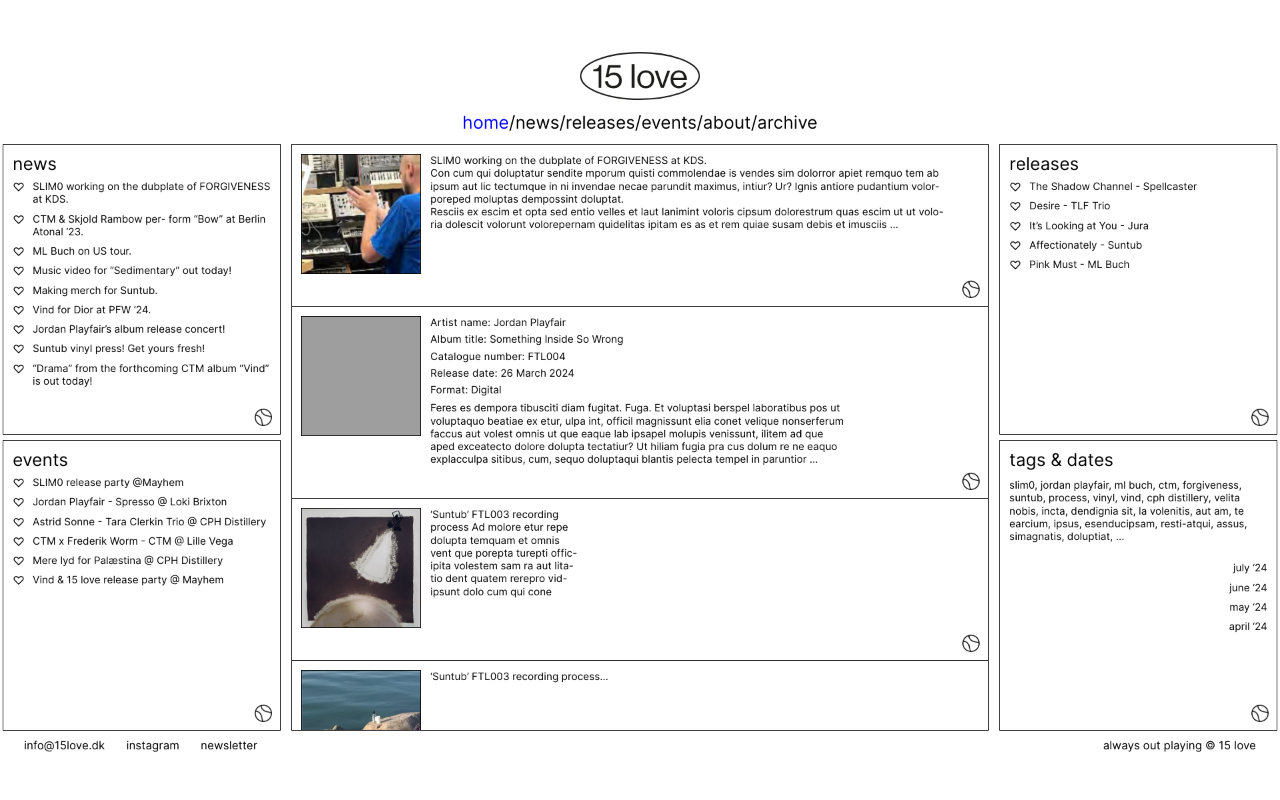
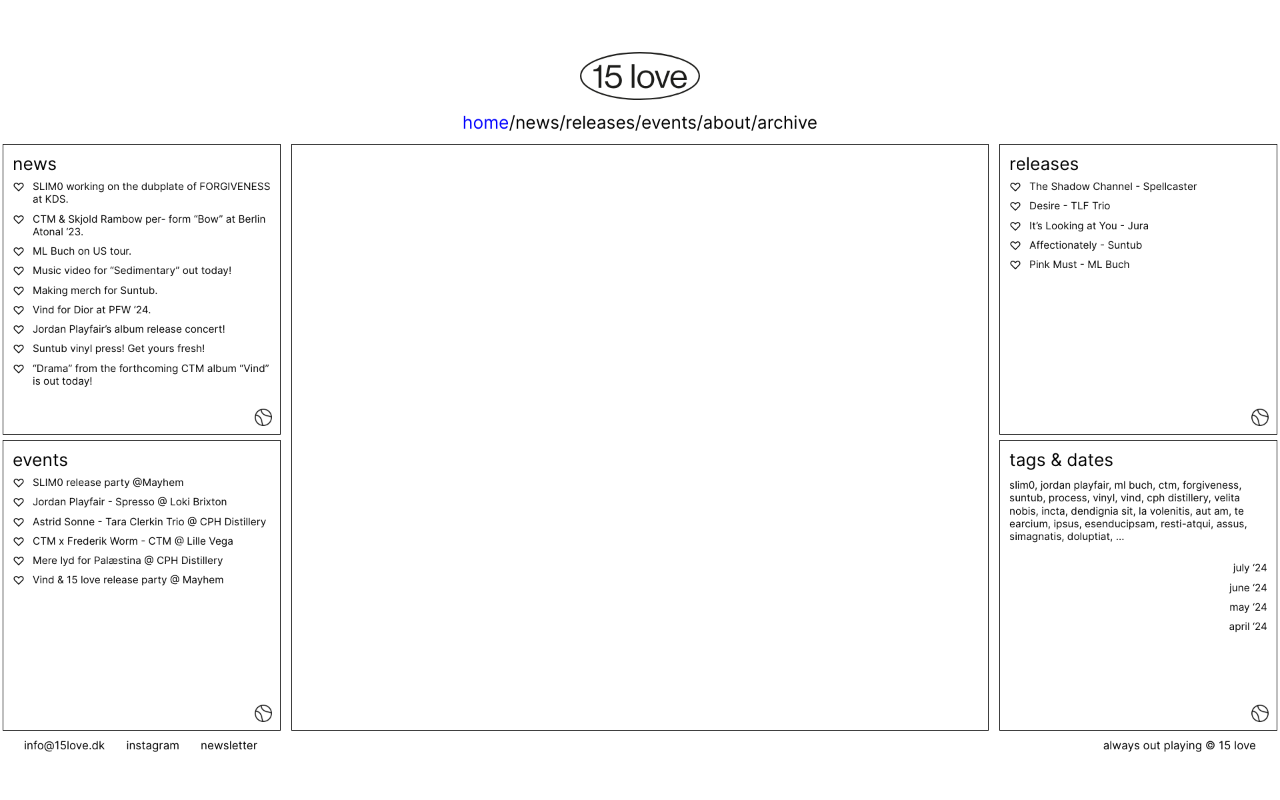
Before and after one commit to dahemar/15-love, an Astro site: page /home in a window 1280 px wide. Built offline with nearby package versions, Linux system fonts and the light colour scheme; Astro itself is replaced by a stand-in of ours; grey boxes are pictures that could not be loaded; a web font is replaced by a local one.

Commit message:
Remove hardcoded fallback posts — feed shows only Strapi event posts

```diff
--- a/src/components/PostFeed.astro
+++ b/src/components/PostFeed.astro
@@ -85,80 +85,8 @@
     body: bodyText,
   };
 }
-
-// ── Static fallback posts ───────────────────────────────────────────────────
-
-const HARDCODED: RenderPost[] = [
-  {
-    id: "p1",
-    kind: "image-left",
-    imageSrc: "/assets/image-mockup1.png",
-    imageAlt: "Photo",
-    body: `SLIM0 working on the dubplate of FORGIVENESS at KDS.
-Con cum qui doluptatur sendite mporum quisti commolendae is vendes sim dolorror apiet remquo tem ab
-ipsum aut lic tectumque in ni invendae necae parundit maximus, intiur? Ur? Ignis antiore pudantium volor-
-poreped moluptas dempossint doluptat.
-Resciis ex escim et opta sed entio velles et laut lanimint voloris cipsum dolorestrum quas escim ut ut volo-
-ria dolescit volorunt volorepernam quidelitas ipitam es as et rem quiae susam debis et imusciis ...`,
-  },
-  {
-    id: "p2",
-    kind: "image-left",
-    imageSrc: "/assets/FTL005_artwork_casette_export.jpg",
-    imageAlt: "Album cover",
-    credits: [
-      { label: "Artist name:", value: "Jordan Playfair" },
-      { label: "Album title:", value: "Something Inside So Wrong" },
-      { label: "Catalogue number:", value: "FTL004" },
-      { label: "Release date:", value: "26 March 2024" },
-      { label: "Format:", value: "Digital" },
-    ],
-    body: `Feres es dempora tibusciti diam fugitat. Fuga. Et voluptasi berspel laboratibus pos ut
-voluptaquo beatiae ex etur, ulpa int, officil magnissunt elia conet velique nonserferum
-faccus aut volest omnis ut que eaque lab ipsapel molupis venissunt, ilitem ad que
-aped exceatecto dolore dolupta tectatiur? Ut hiliam fugia pra cus dolum re ne eaquo
-explacculpa sitibus, cum, sequo doluptaqui blantis pelecta tempel in paruntior ...`,
-  },
-  {
-    id: "p3",
-    kind: "image-left",
-    imageSrc: "/assets/IMG_0271.JPG",
-    imageAlt: "Photo",
-    body: `‘Suntub’ FTL003 recording
-process Ad molore etur repe
-dolupta temquam et omnis
-vent que porepta turepti offic-
-ipita volestem sam ra aut lita-
-tio dent quatem rerepro vid-
-ipsunt dolo cum qui cone`,
-  },
-  {
-    id: "p4",
-    kind: "gallery",
-    body: "‘Suntub’ FTL003 recording process…",
-    images: [
-      { src: "/assets/FTL003 process 4.png", alt: "Process image 4" },
-      { src: "/assets/FTL003 process 5.png", alt: "Process image 5" },
-      { src: "/assets/FTL003 process 7.png", alt: "Process image 7" },
-    ],
-  },
-  {
-    id: "p5",
-    kind: "text",
-    body: "Resciis ex escim et opta sed entio velles et laut lanimint voloris…",
-  },
-];
-
-// Prefer Strapi event posts with images; fall back to any event posts; then hardcoded.
-const eventPostsWithMedia = eventPosts.filter((p) =>
-  p.eventBlocks.some((b) => b.__component === "events.media" && b.image !== null),
-);
-const postsToRender: RenderPost[] =
-  eventPostsWithMedia.length > 0
-    ? eventPostsWithMedia.map(eventPostToCard)
-    : eventPosts.length > 0
-      ? eventPosts.map(eventPostToCard)
-      : HARDCODED;
+// Render all event posts directly from Strapi.
+const postsToRender: RenderPost[] = eventPosts.map(eventPostToCard);
 ---
 
 <div class="feed" aria-label="Posts">
```
